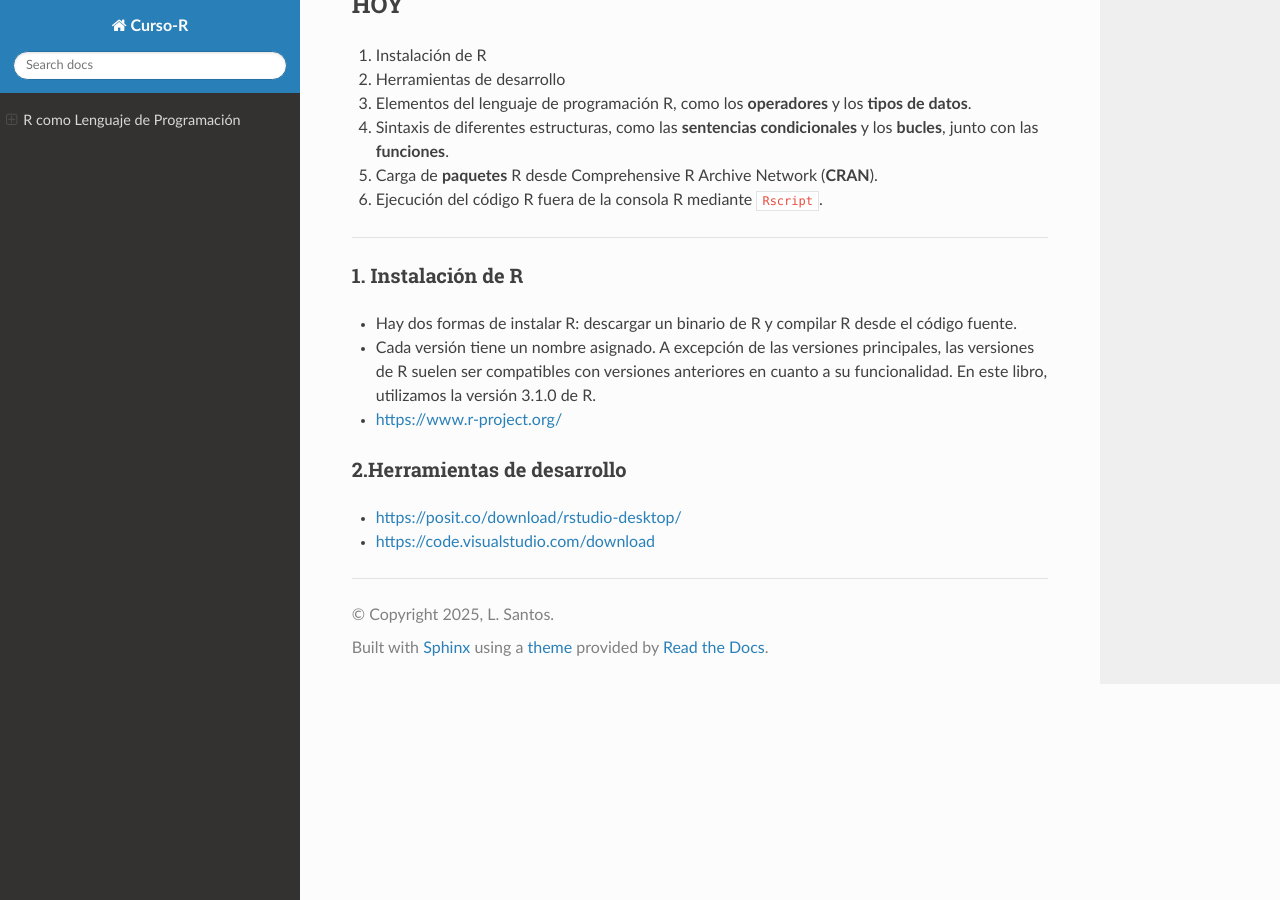
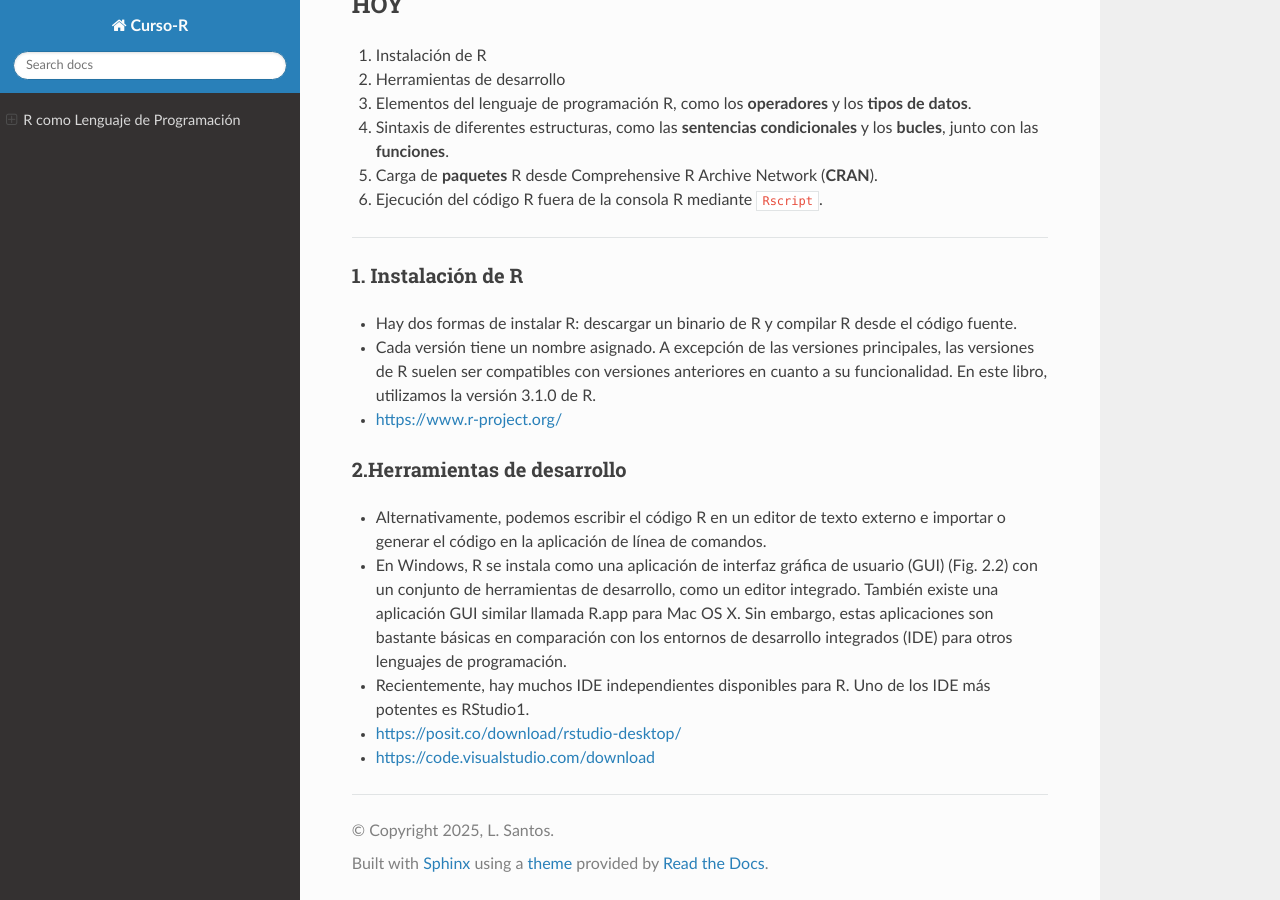
Before and after one commit to matecom57/santosg57-curso-r, a Sphinx documentation site: the page built from docs/source/Clase-03/clase-03.rst, in a window 1280 px wide and 900 px high, scrolled down 672 px. Built offline with Sphinx 7.4.7 and the Read the Docs theme 3.1.0, drawn with Linux system fonts in a browser that asks for light colours.

Commit message:
Test comité

```diff
--- a/docs/source/Clase-03/clase-03.rst
+++ b/docs/source/Clase-03/clase-03.rst
@@ -49,6 +49,12 @@ HOY
 2.Herramientas de desarrollo
 ****************************
 
+- Alternativamente, podemos escribir el código R en un editor de texto externo e importar o generar el código en la aplicación de línea de comandos.
+
+- En Windows, R se instala como una aplicación de interfaz gráfica de usuario (GUI) (Fig. 2.2) con un conjunto de herramientas de desarrollo, como un editor integrado. También existe una aplicación GUI similar llamada R.app para Mac OS X. Sin embargo, estas aplicaciones son bastante básicas en comparación con los entornos de desarrollo integrados (IDE) para otros lenguajes de programación.
+
+- Recientemente, hay muchos IDE independientes disponibles para R. Uno de los IDE más potentes es RStudio1.
+
 - https://posit.co/download/rstudio-desktop/
 
 - https://code.visualstudio.com/download
```
